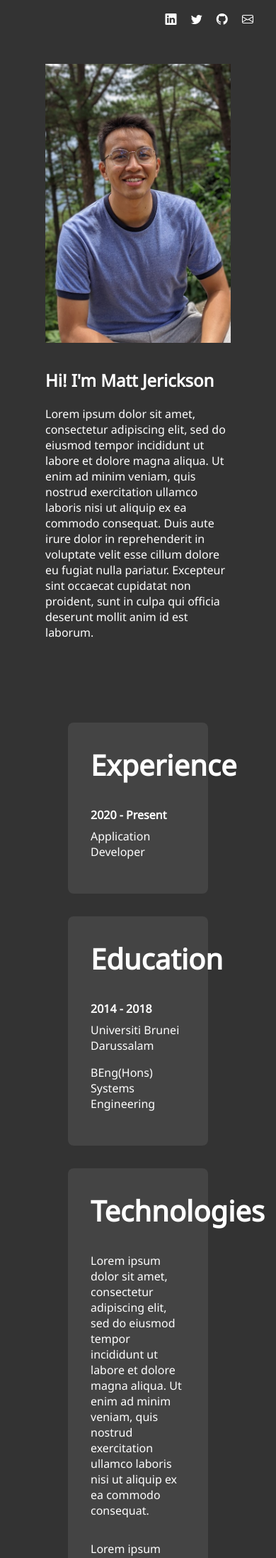
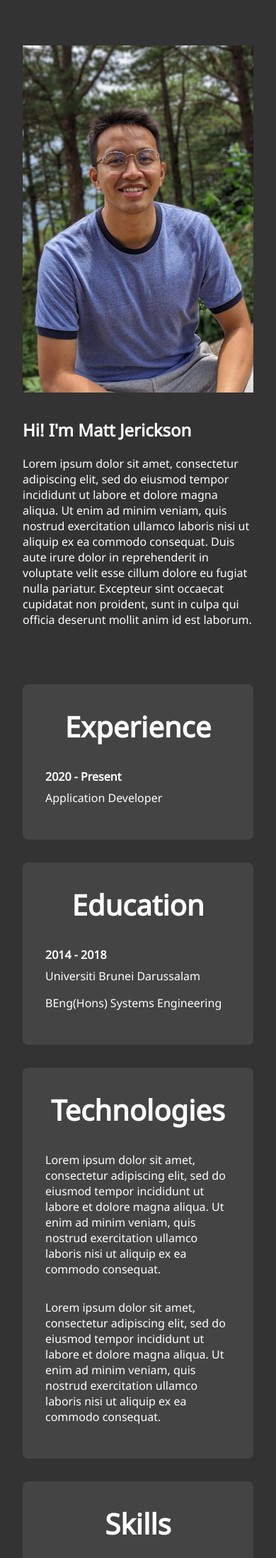
Before and after one commit to mattjerickson/dev-site, a Jekyll site: the page built from index.markdown, in a window 390 px wide. Shown: the top 2195 px of the page at 71% size. Built offline with Jekyll 4.4.1, drawn with Linux system fonts in a browser that asks for light colours.

Commit message:
update styling
fix cards responsivity for mobile
move contact links to bottom of the page

```diff
--- a/_layouts/custom-layout.html
+++ b/_layouts/custom-layout.html
@@ -16,39 +16,6 @@
   </head>
   <body>
     <header>
-      <nav>
-        <ul>
-          <li>
-            <a
-              href="https://www.linkedin.com/in/matthewjerickson/"
-              target="_blank"
-              rel="noopener"
-              ><i class="bi bi-linkedin"></i
-            ></a>
-          </li>
-          <li>
-            <a
-              href="https://twitter.com/_mattjerickson"
-              target="_blank"
-              rel="noopener"
-              ><i class="bi bi-twitter"></i
-            ></a>
-          </li>
-          <li>
-            <a
-              href="https://github.com/mattjerickson"
-              target="_blank"
-              rel="noopener"
-              ><i class="bi bi-github"></i
-            ></a>
-          </li>
-          <li>
-            <a href="mailto:matthew.vejerano@gmail.com"
-              ><i class="bi bi-envelope"></i
-            ></a>
-          </li>
-        </ul>
-      </nav>
     </header>
     <main>
       <section class="intro">
@@ -122,7 +89,40 @@
         </div>
       </section></div>
     </main>
-    <footer>&copy; 2023 Matt Jerickson. All rights reserved.</footer>
+    <footer><nav>
+      <ul>
+        <li>
+          <a
+            href="https://www.linkedin.com/in/matthewjerickson/"
+            target="_blank"
+            rel="noopener"
+            ><i class="bi bi-linkedin"></i
+          ></a>
+        </li>
+        <li>
+          <a
+            href="https://twitter.com/_mattjerickson"
+            target="_blank"
+            rel="noopener"
+            ><i class="bi bi-twitter"></i
+          ></a>
+        </li>
+        <li>
+          <a
+            href="https://github.com/mattjerickson"
+            target="_blank"
+            rel="noopener"
+            ><i class="bi bi-github"></i
+          ></a>
+        </li>
+        <li>
+          <a href="mailto:matthew.vejerano@gmail.com"
+            ><i class="bi bi-envelope"></i
+          ></a>
+        </li>
+      </ul>
+    </nav>
+  <p>&copy; 2023 Matt Jerickson. All rights reserved.</p></footer>
 	<script src="assets/js/main.js"></script>
   </body>
 </html>
--- a/assets/css/style.css
+++ b/assets/css/style.css
@@ -124,12 +124,26 @@ footer {
 }
 
 @media (max-width: 768px) {
+  body {
+    padding-left: 0; /* Remove the global padding-left for mobile */
+    padding-right: 0; /* Remove the global padding-right for mobile */
+  }
+
   header {
-    padding-right: 0;
+    padding-right: 2rem;
+  }
+
+  nav a {
+    font-size: 1.5rem; /* Increase the font size for mobile */
+  }
+
+  .cards-container {
+    padding: 0;
   }
 
   .card {
     width: 100%;
+    margin-left: 0; /* Add this to remove the margin-left */
   }
 
   .intro {
```
